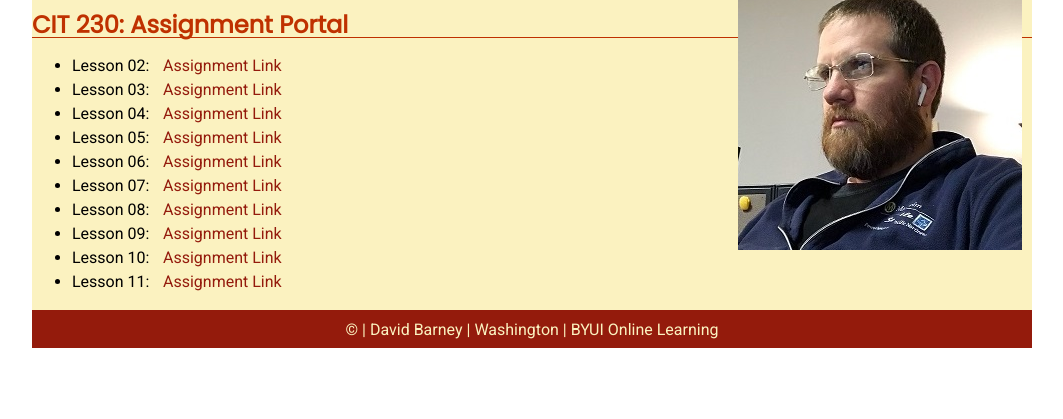
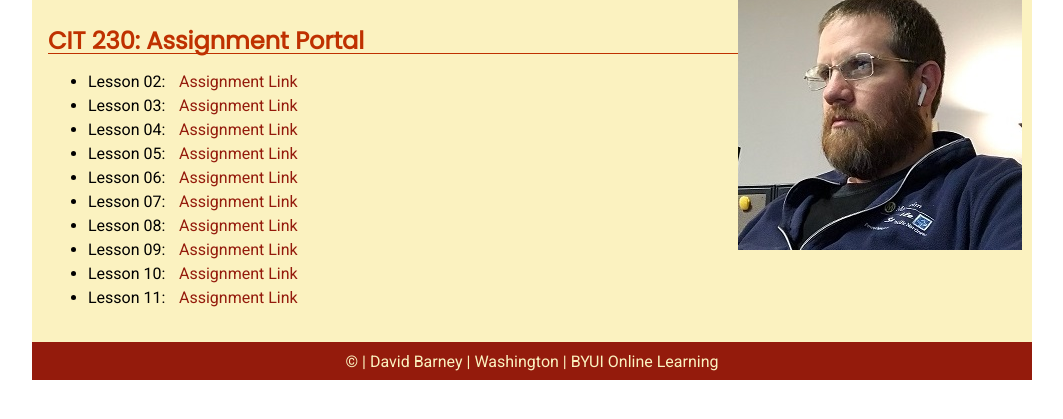
Before and after one commit to rabidjackalope/rabidjackalope.github.io, a plain HTML site: page index.html in a window 1280 px wide. Shown: the part 75-494 px from the top of the page, without its empty margins (108-1171 px from the left). Drawn offline with Linux system fonts and the light colour scheme.

Commit message:
css update

```diff
--- a/css/main.css
+++ b/css/main.css
@@ -5,12 +5,7 @@
   background-color: #FBF2C0;
 }
 
-h1,
-h2,
-h3,
-h4,
-h5,
-h6 {
+h1,h2,h3,h4,h5,h6 {
   font-family: 'Poppins', sans-serif;
   color: #BF3100;
   margin: 0em;
@@ -22,11 +17,14 @@ h2 {
 }
 
 header {
- text-align: center;
+  text-align: center;
   background-color: #F3DE8A;
   padding: 1em .6em;
 }
 
+main{
+  padding: 1em;
+}
 main a {
   color: #941B0C;
   padding: 1em .6em;
```
